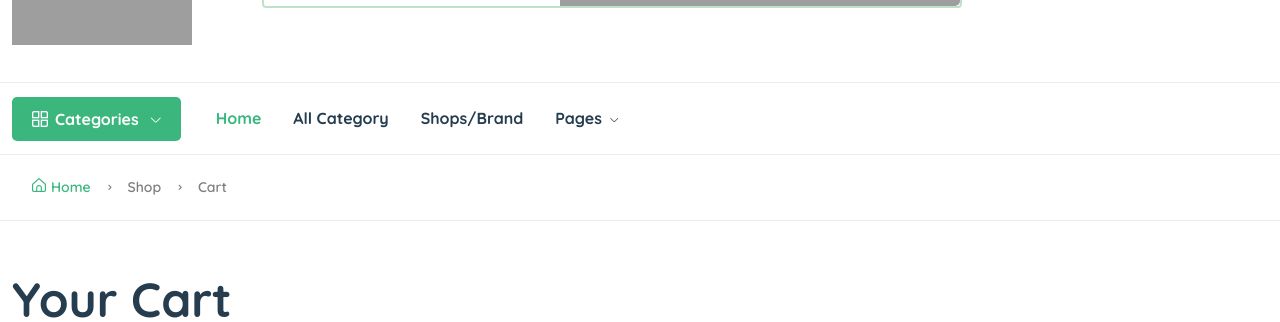
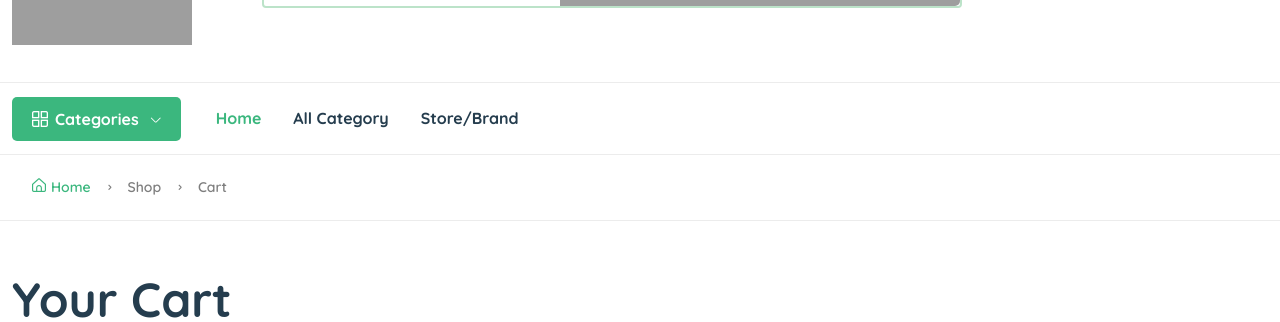
Before and after one commit to theabhishek/offeradda2025part1, a Django app: template templates/core/cart.html in a window 1280 px wide. Shown: the part 120-442 px from the top of the page. Run offline with Django 3.2, Linux system fonts and the light colour scheme; the template is opened without the code that fills it, so the values that code supplies are empty; some libraries are stand-ins or nearby versions; grey boxes are pictures that could not be loaded.

Commit message:
Add files via upload

```diff
--- a/templates/partials/base.html
+++ b/templates/partials/base.html
@@ -193,10 +193,8 @@
                                     <div class="cart-dropdown-wrap cart-dropdown-hm2 account-dropdown">
                                         <ul>
                                             <li><a href="{% url 'core:dashboard' %}"><i class="fi fi-rs-user mr-10"></i>My Account</a></li>
-                                            <li><a href="{% url 'useradmin:dashboard' %}"><i class="fi fi-rs-user mr-10"></i>Admin Dashboard</a></li>
-                                            <!-- <li><a href="page-account.html"><i class="fi fi-rs-label mr-10"></i>My Voucher</a></li> -->
-                                            <li><a href="{% url 'core:wishlist' %}"><i class="fi fi-rs-heart mr-10"></i>My Wishlist</a></li>
-                                            <li><a href="{% url 'core:dashboard' %}"><i class="fi fi-rs-settings-sliders mr-10"></i>Setting</a></li>
+                                           <!-- <li><a href="page-account.html"><i class="fi fi-rs-label mr-10"></i>My Voucher</a></li> -->
+
                                             {% if request.user.is_authenticated %}
                                             <li><a href="{% url 'userauths:sign-out' %}"><i class="fi fi-rs-sign-out mr-10"></i>Sign out</a></li>
                                             {% else %}
@@ -256,21 +254,10 @@
 
 
                                     <li>
-                                        <a href="{% url 'core:vendor-list' %}">Shops/Brand </a>
+                                        <a href="{% url 'core:vendor-list' %}">Store/Brand </a>
 
                                     </li>
 
-                                    <li>
-                                        <a href="#">Pages <i class="fi-rs-angle-down"></i></a>
-                                        <ul class="sub-menu">
-                                            <li><a href="{% url 'core:about_us' %}">About Us</a></li>
-                                            <li><a href="{% url 'core:contact' %}">Contact</a></li>
-                                            <li><a href="{% url 'core:dashboard' %}">My Dashboard</a></li>
-                                            <li><a href="{% url 'core:purchase_guide' %}">Purchase Guide</a></li>
-                                            <li><a href="{% url 'core:privacy_policy' %}">Privacy Policy</a></li>
-                                            <li><a href="{% url 'core:terms_of_service' %}">Terms of Service</a></li>
-                                        </ul>
-                                    </li>
 
                                 </ul>
                             </nav>
```
